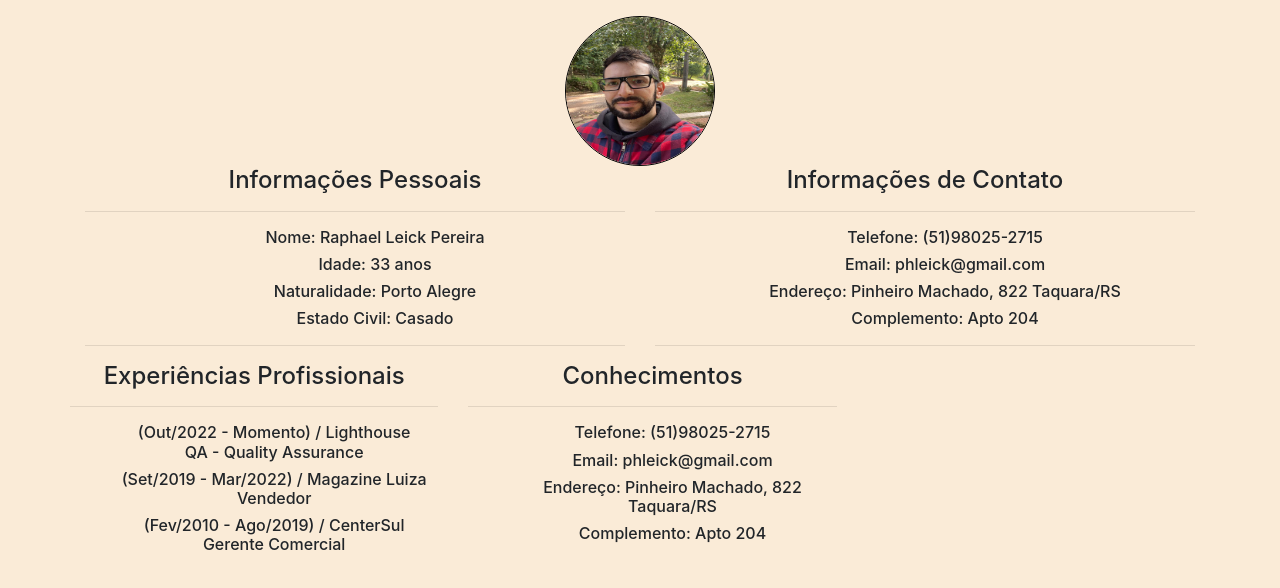
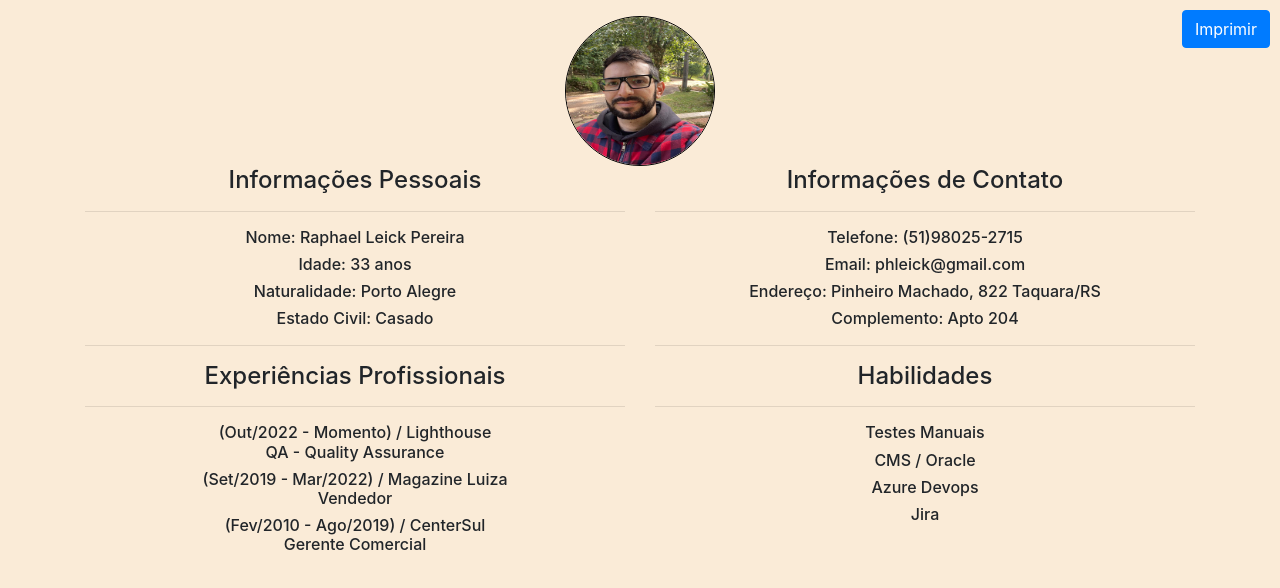
Before and after one commit to phleick/aulasabado, a plain HTML site: page index.html in a window 1280 px wide. Drawn offline with nearby package versions, Linux system fonts and the light colour scheme.

Commit message:
segundocommit

```diff
--- a/assets/css/style.css
+++ b/assets/css/style.css
@@ -11,4 +11,12 @@ body {
 
 .list {
     list-style-type: none;
+    padding: 0;
+    text-align: center;
 }
+
+.btn-imprimir {
+    position: fixed;
+    top: 10px;
+    right: 10px;
+}
--- a/index.html
+++ b/index.html
@@ -13,8 +13,8 @@
         <link rel="stylesheet" href="assets/css/style.css" />
     </head>
     <body>
-        <div class="container mt-3 ">
-            <div class="row">
+        <div class="container mt-3">
+            <div class="row justify-content-center">
                 <div class="col-12 text-center">
                     <section>
                         <img
@@ -24,69 +24,92 @@
                     </section>
                 </div>
             </div>
-            <div class="row">
+            <div class="row justify-content-center">
                 <div class="col-md-6 text-center">
                     <section>
                         <h4>Informações Pessoais</h4>
                         <hr />
                         <ul class="list">
-                            <h6>Nome: Raphael Leick Pereira</h6>
-                            <h6>Idade: 33 anos</h6>
-                            <h6>Naturalidade: Porto Alegre</h6>
-                            <h6>Estado Civil: Casado</h6>
+                            <li><h6>Nome: Raphael Leick Pereira</h6></li>
+                            <li><h6>Idade: 33 anos</h6></li>
+                            <li><h6>Naturalidade: Porto Alegre</h6></li>
+                            <li><h6>Estado Civil: Casado</h6></li>
                         </ul>
-                        <hr>
+                        <hr />
                     </section>
                 </div>
                 <div class="col-md-6 text-center">
                     <section>
                         <h4>Informações de Contato</h4>
                         <hr />
-                        <ul>
-                            <h6>Telefone: (51)98025-2715</h6>
-                            <h6>Email: phleick@gmail.com</h6>
-                            <h6>Endereço: Pinheiro Machado, 822 Taquara/RS</h6>
-                            <h6>Complemento: Apto 204</h6>
+                        <ul class="list-unstyled">
+                            <li><h6>Telefone: (51)98025-2715</h6></li>
+                            <li><h6>Email: phleick@gmail.com</h6></li>
+                            <li>
+                                <h6>
+                                    Endereço: Pinheiro Machado, 822 Taquara/RS
+                                </h6>
+                            </li>
+                            <li><h6>Complemento: Apto 204</h6></li>
                         </ul>
-                        <hr>
+                        <hr />
                     </section>
                 </div>
-                <div class="row">
+            </div>
+            <div class="row justify-content-center">
                 <div class="col-md-6 text-center">
                     <section>
                         <h4>Experiências Profissionais</h4>
                         <hr />
                         <ul class="list">
-                            <h6>(Out/2022 - Momento) / Lighthouse
-                                <br>
+                            <li>
+                                <h6>
+                                    (Out/2022 - Momento) / Lighthouse<br />
                                     QA - Quality Assurance
                                 </h6>
-                            <h6>(Set/2019 - Mar/2022) / Magazine Luiza
-                                <br>
+                            </li>
+                            <li>
+                                <h6>
+                                    (Set/2019 - Mar/2022) / Magazine Luiza<br />
                                     Vendedor
                                 </h6>
-                            <h6>(Fev/2010 - Ago/2019) / CenterSul
-                                <br>
+                            </li>
+                            <li>
+                                <h6>
+                                    (Fev/2010 - Ago/2019) / CenterSul<br />
                                     Gerente Comercial
                                 </h6>
+                            </li>
                         </ul>
                     </section>
                 </div>
                 <div class="col-md-6 text-center">
                     <section>
-                        <h4>Conhecimentos</h4>
+                        <h4>Habilidades</h4>
                         <hr />
-                        <ul>
-                            <h6>Telefone: (51)98025-2715</h6>
-                            <h6>Email: phleick@gmail.com</h6>
-                            <h6>Endereço: Pinheiro Machado, 822 Taquara/RS</h6>
-                            <h6>Complemento: Apto 204</h6>
+                        <ul class="list-unstyled">
+                            <li><h6>Testes Manuais</h6></li>
+                            <li><h6>CMS / Oracle</h6></li>
+                            <li><h6>Azure Devops</h6></li>
+                            <li><h6>Jira</h6></li>
                         </ul>
                     </section>
                 </div>
             </div>
         </div>
-    </body>
+
+        <button id="botao-imprimir" class="btn btn-primary btn-imprimir">
+            Imprimir
+        </button>
+
+        <script>
+            function imprimirPagina() {
+                window.print();
+            }
+
+            const botaoImprimir = document.getElementById("botao-imprimir");
+            botaoImprimir.addEventListener("click", imprimirPagina);
+        </script>
         <script
             src="https://code.jquery.com/jquery-3.2.1.slim.min.js"
             integrity="sha384-KJ3o2DKtIkvYIK3UENzmM7KCkRr/rE9/Qpg6aAZGJwFDMVNA/GpGFF93hXpG5KkN"
@@ -102,4 +125,5 @@
             integrity="sha384-JZR6Spejh4U02d8jOt6vLEHfe/JQGiRRSQQxSfFWpi1MquVdAyjUar5+76PVCmYl"
             crossorigin="anonymous"
         ></script>
+    </body>
 </html>
```
Also changed, not shown: assets/script.js (added), script.js (deleted). Lines whose indentation alone changed are shown as unchanged.
